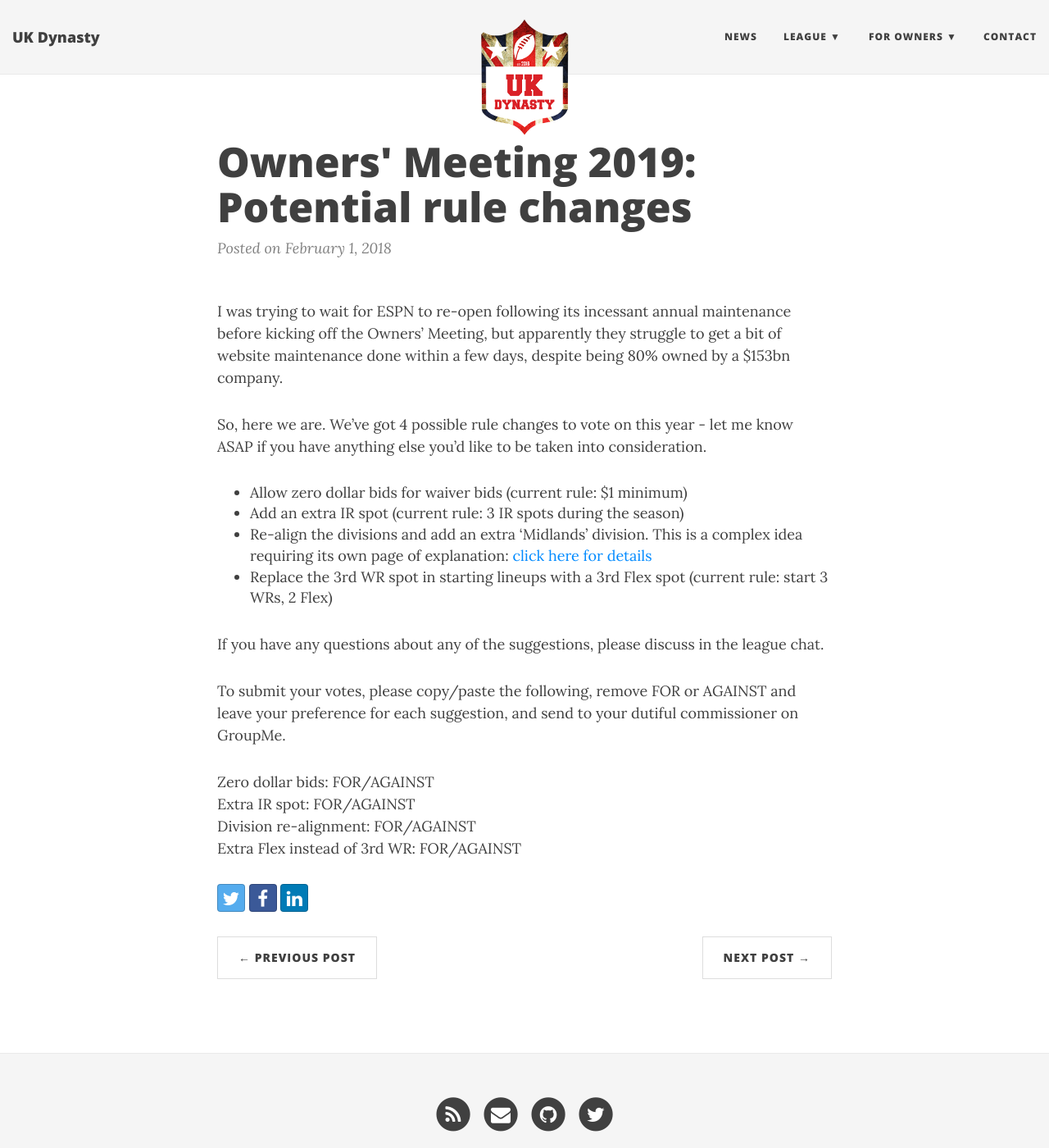
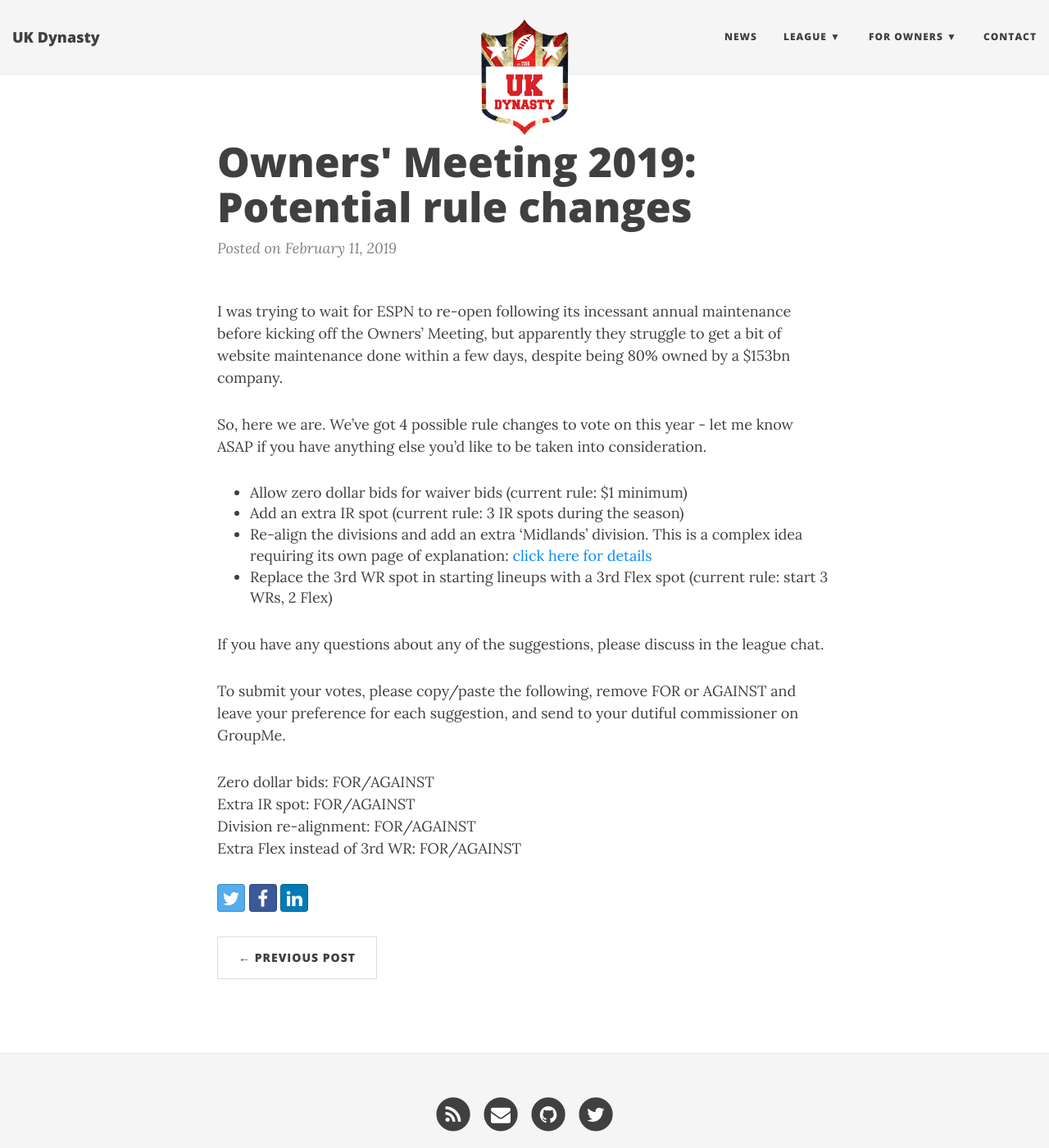
Before and after one commit to UKDynasty/ukdynasty.github.io, a Jekyll site: the page built from _posts/2019-02-11-owners-meeting-2019.md, in a window 1280 px wide and 1400 px high. Shown: the whole window at 82% size. Built offline with Jekyll 4.4.1, drawn with Linux system fonts in a browser that asks for light colours; nearby versions of some CDN libraries.

Commit message:
Correct publishing date

```diff
--- a/_posts/2019-02-11-owners-meeting-2019.md
+++ b/_posts/2019-02-11-owners-meeting-2019.md
@@ -2,7 +2,7 @@
 published: true
 title: "Owners' Meeting 2019: Potential rule changes"
 layout: post
-date: 2018-02-01T00:00:00.000Z
+date: 2019-02-11T00:00:00.000Z
 categories: league-news
 ---
 
```
